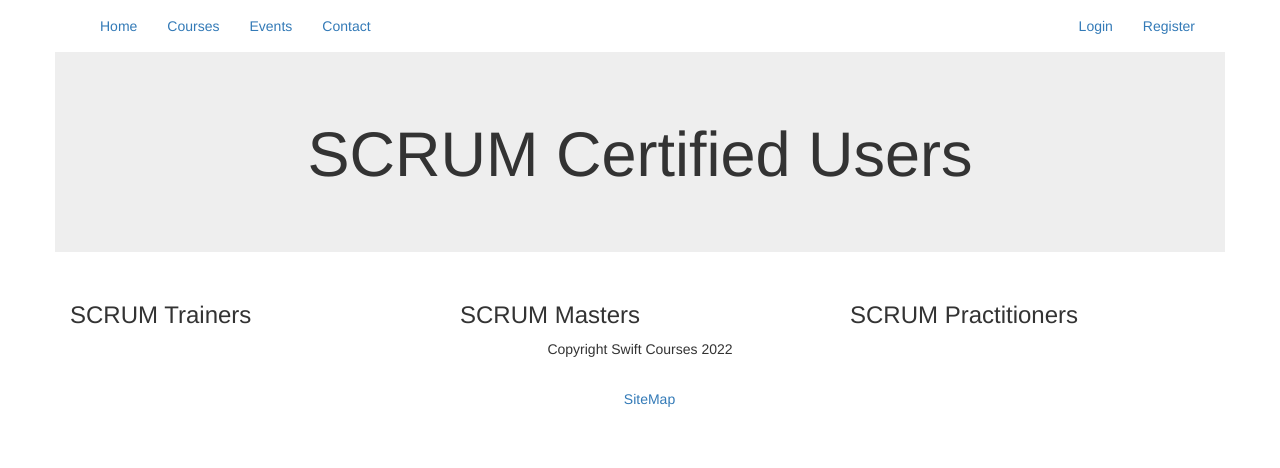
After one commit to Void-Stag/Flask-Assessment, a Flask app: page /users in a window 1280 px wide. The commit adds this page. Shown: the top 468 px of the page. Run offline with Flask 3, Linux system fonts and the light colour scheme; parts of the project's set-up code (start-up, migrations or seed data) failed here and were passed over; some libraries are stand-ins or nearby versions.

Commit message:
add certified user page

```diff
--- a/App3_Scrum_080222/app/main/routes.py
+++ b/App3_Scrum_080222/app/main/routes.py
@@ -27,3 +27,7 @@ def course(cat=None):
 @main.route('/home', methods=['GET', 'POST'])
 def home(cat=None):
     return render_template('home.html', title='Home')
+
+@main.route('/users', methods=['GET','POST'])
+def users(cat=None):
+        return render_template('certitrain.html', title='Users')
--- /dev/null
+++ b/App3_Scrum_080222/app/templates/certitrain.html
@@ -0,0 +1,30 @@
+{% extends "base.html" %}
+
+
+{% block app_content %}
+<div class="jumbotron text-center"><!-- Template layout from W3schools ref:https://www.w3schools.com/bootstrap/bootstrap_templates.asp-->
+    <h1>SCRUM Certified Users</h1>
+    <p></p>
+  </div>
+
+  <div class="container">
+    <div class="row">
+      <div class="col-sm-4">
+        <h3>SCRUM Trainers</h3>
+        <p></p>
+
+      </div>
+      <div class="col-sm-4">
+        <h3>SCRUM Masters</h3>
+        <p></p>
+
+      </div>
+      <div class="col-sm-4">
+        <h3>SCRUM Practitioners</h3>
+        <p></p>
+      </div>
+    </div>
+  </div>
+
+
+{% endblock %}
--- a/App3_Scrum_080222/app/templates/sitemap.html
+++ b/App3_Scrum_080222/app/templates/sitemap.html
@@ -16,7 +16,7 @@
       </div>
       <div class="col-sm-4">
         <h3 class="sitem"><li><a href="{{ url_for('main.course') }}" >Courses</a></li></h3>
-        <p></p>
+        <p class="sitem"><li><a href="{{ url_for('main.users') }}" >Certified Users</a></li></p>
 
       </div>
       <div class="col-sm-4">
```
